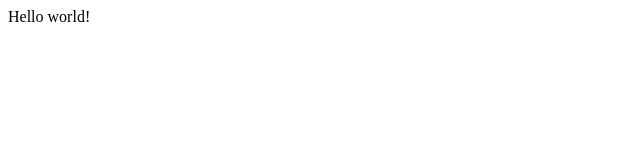
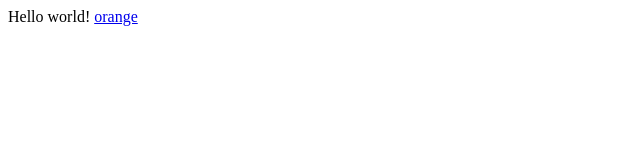
Before and after one commit to uwp-se/git_assignment_2, a plain HTML site: page index.html in a window 1280 px wide. Shown: the full height of the page, 0-640 px from the left. Drawn offline with Linux system fonts and the light colour scheme.

Commit message:
edited html

```diff
--- a/index.html
+++ b/index.html
@@ -8,6 +8,7 @@
 <body>
 
 Hello world!
+<a href="https://images.squarespace-cdn.com/content/v1/581499b8e58c627afce6221c/1581466535600-K13XTW44G4XOOC0RFPN5/winky.gif?format=500w">orange</a>
 
 </body>
 
```
